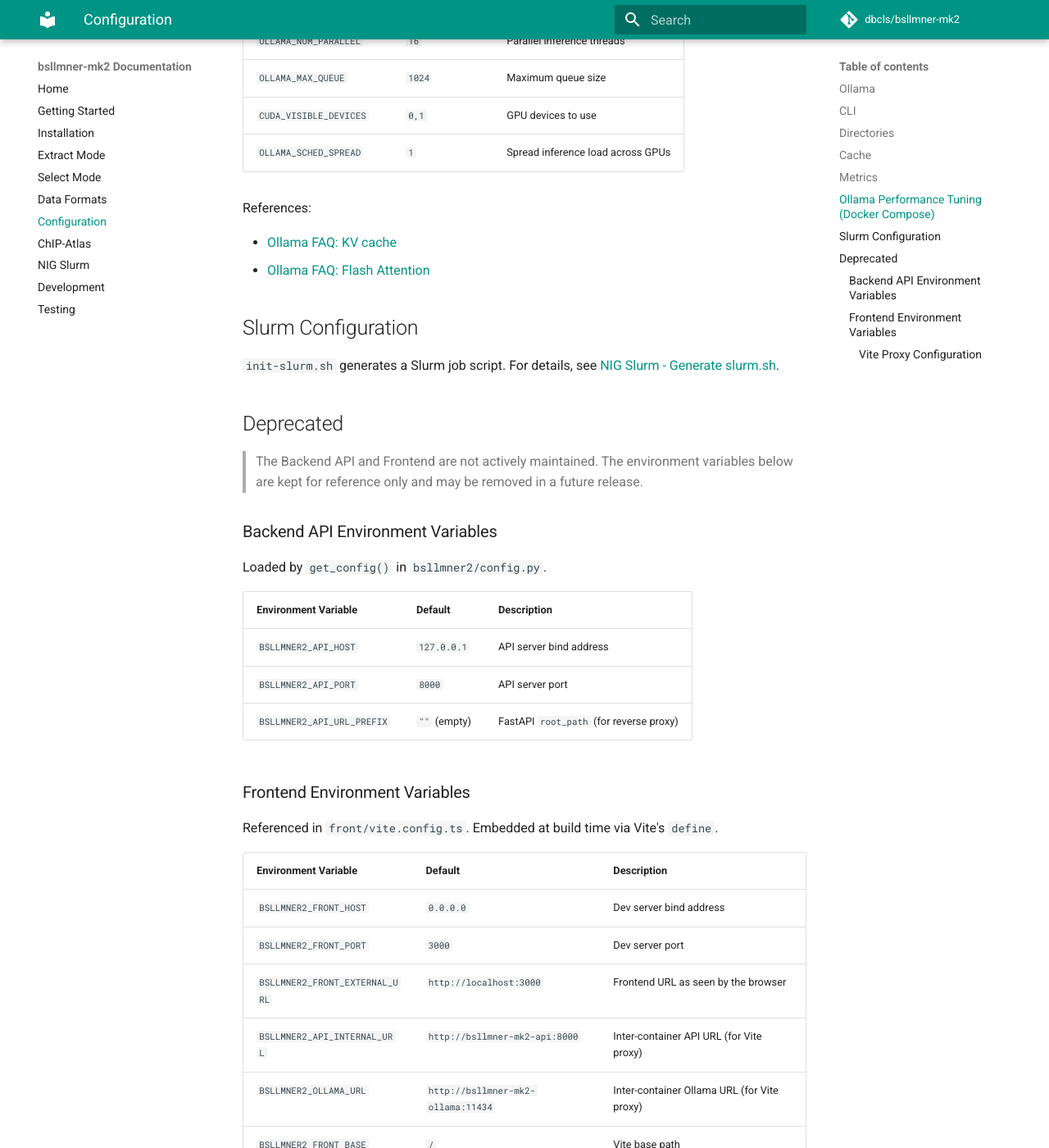
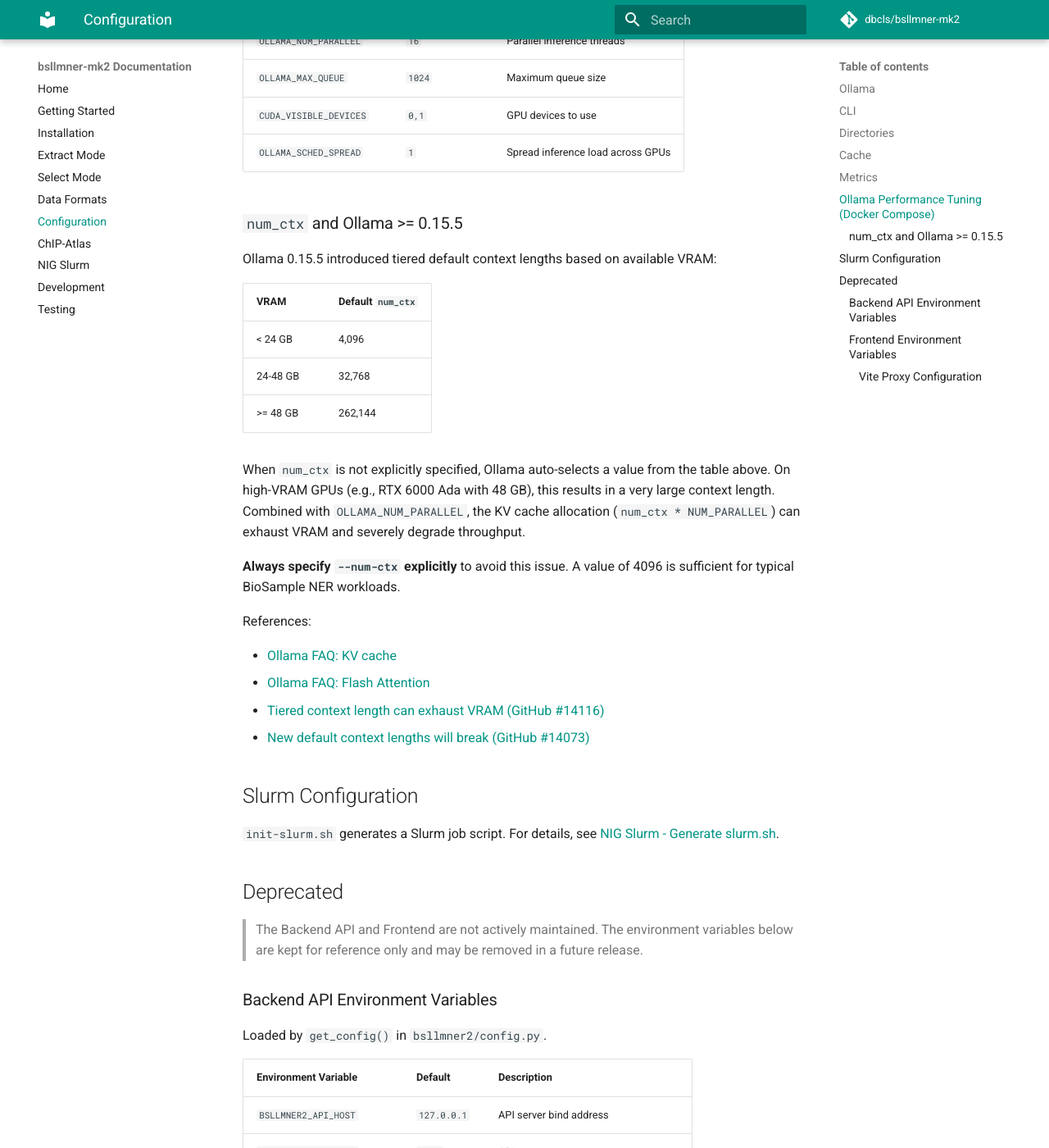
Before and after one commit to dbcls/bsllmner-mk2, an MkDocs documentation site: the page built from docs/configuration.md, in a window 1280 px wide and 1400 px high, scrolled down 1614 px. Shown: the whole window at 82% size. Built offline with MkDocs 1.6.1 and Material for MkDocs 9.7.7, drawn with Linux system fonts in a browser that asks for light colours; comment, search, counter and statistics services are not loaded.

Commit message:
Add --num-ctx option to analyze_token_usage.py and document Ollama >= 0.15.5 tiered context length behavior

```diff
--- a/docs/configuration.md
+++ b/docs/configuration.md
@@ -51,10 +51,26 @@ Configured in the ollama service of `compose.yml` / `compose.front.yml`.
 | `CUDA_VISIBLE_DEVICES` | `0,1` | GPU devices to use |
 | `OLLAMA_SCHED_SPREAD` | `1` | Spread inference load across GPUs |
 
+### `num_ctx` and Ollama >= 0.15.5
+
+Ollama 0.15.5 introduced tiered default context lengths based on available VRAM:
+
+| VRAM | Default `num_ctx` |
+|------|-------------------|
+| < 24 GB | 4,096 |
+| 24-48 GB | 32,768 |
+| >= 48 GB | 262,144 |
+
+When `num_ctx` is not explicitly specified, Ollama auto-selects a value from the table above. On high-VRAM GPUs (e.g., RTX 6000 Ada with 48 GB), this results in a very large context length. Combined with `OLLAMA_NUM_PARALLEL`, the KV cache allocation (`num_ctx * NUM_PARALLEL`) can exhaust VRAM and severely degrade throughput.
+
+**Always specify `--num-ctx` explicitly** to avoid this issue. A value of 4096 is sufficient for typical BioSample NER workloads.
+
 References:
 
 - [Ollama FAQ: KV cache](https://github.com/ollama/ollama/blob/main/docs/faq.md#how-can-i-set-the-quantization-type-for-the-kv-cache)
 - [Ollama FAQ: Flash Attention](https://github.com/ollama/ollama/blob/main/docs/faq.md#how-can-i-enable-flash-attention)
+- [Tiered context length can exhaust VRAM (GitHub #14116)](https://github.com/ollama/ollama/issues/14116)
+- [New default context lengths will break (GitHub #14073)](https://github.com/ollama/ollama/issues/14073)
 
 ## Slurm Configuration
 
```
Also changed, not shown: 2 other files.
